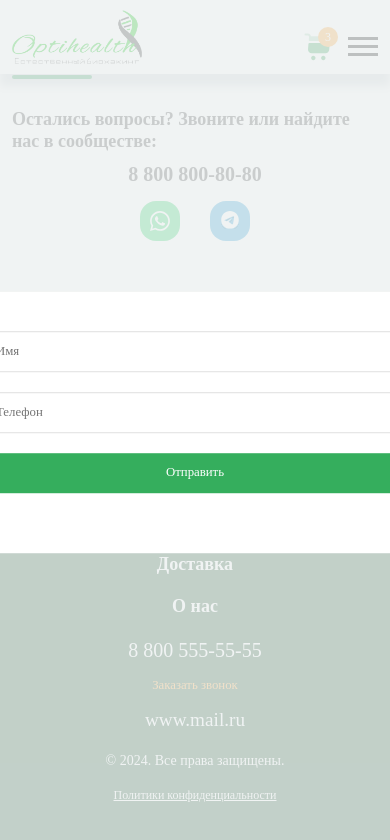
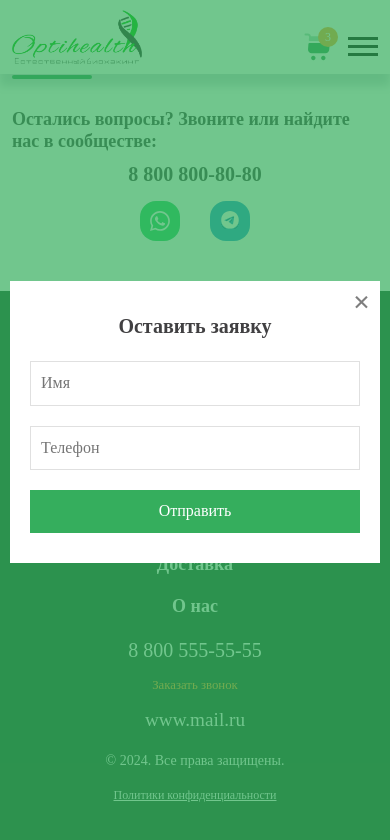
Before and after one commit to sergey-komar/sport, a website: page app/index.html in a window 390 px wide. Both pictures are taken after a click on the button "Заказать звонок". Shown: the part 9344-10184 px from the top of the page. Drawn offline with nearby package versions, Linux system fonts and the light colour scheme; files that its build step writes are made by us from their sources; files whose address does not match are found by name.

Commit message:
end 5page

```diff
--- a/app/index.html
+++ b/app/index.html
@@ -745,7 +745,9 @@
       <div class="modal">
           <div class="modal__inner">
               <div class="modal__inner-block">
+
                   <form  class="modal-form">
+                    <div class="modal__inner-block-title">Оставить заявку</div>
                       <input type="text" class="modal-form__input" placeholder="Имя">
                       <input type="text" class="modal-form__input" id="input-mask1" placeholder="Телефон">
                       <button class="modal-form__btn">Отправить</button>
--- a/app/scss/_footer.scss
+++ b/app/scss/_footer.scss
@@ -77,20 +77,24 @@
     height: 100%;
     left: 0;
     top: 0;
-    background-color: rgba(237, 241, 241, 0.8);
+    background-color: rgba(53, 174, 93, .7);
     overflow: hidden;
     z-index: 4;
+    display: flex;
+    flex-direction: column;
+    justify-content: center;
+    align-items: center;
 }
 
 .modal__inner {
-    position: absolute;
-    top: 50%;
-    left: 50%;
-    transform: translate(-50%, -50%);
+    position: relative;
+    max-width: 50rem;
+    width: 100%;
+
 }
+
 .modal-form {
     padding: 40px;
-    width: 500px;
     background-color: #fff;
     display: flex;
     flex-direction: column;
@@ -114,7 +118,11 @@
     cursor: pointer;
 }
 
-
+.modal__inner-block-title{
+    margin-bottom: 20px;
+    font-size: 24px;
+    font-weight: 600;
+}
 .modal__close{
     position: absolute;
     top: 8px;
@@ -131,7 +139,7 @@
     display: none;
 }
 .show{
-    display: block;
+    display: flex;
 }
 .hide{
     display: none;
--- a/app/scss/_media.scss
+++ b/app/scss/_media.scss
@@ -33,7 +33,9 @@
     .about-block__content-text,
     .about-block__desc-title,
     .about__text,
-    .cart-empty__text{
+    .cart-empty__text,
+    .modal-form__input,
+    .modal-form__btn{
         font-size: 16px;
         line-height: 1.4;
     }
@@ -575,5 +577,17 @@
     .footer-block__left-logo{
         width: 170px;
     }
-
+    .modal__inner{
+        padding: 0 10px;
+    }
+    .modal__close{
+        top: -2px;
+        right: 20px;
+    }
+    .modal-form{
+        padding: 30px 20px 10px 20px;
+    }
+    .modal__inner-block-title{
+        font-size: 20px;
+    }
 }
```
Also changed, not shown: app/about.html (+2 -0 lines), app/cart-empty.html (+2 -0 lines), app/news-page.html (+2 -0 lines), app/news.html (+2 -0 lines).
